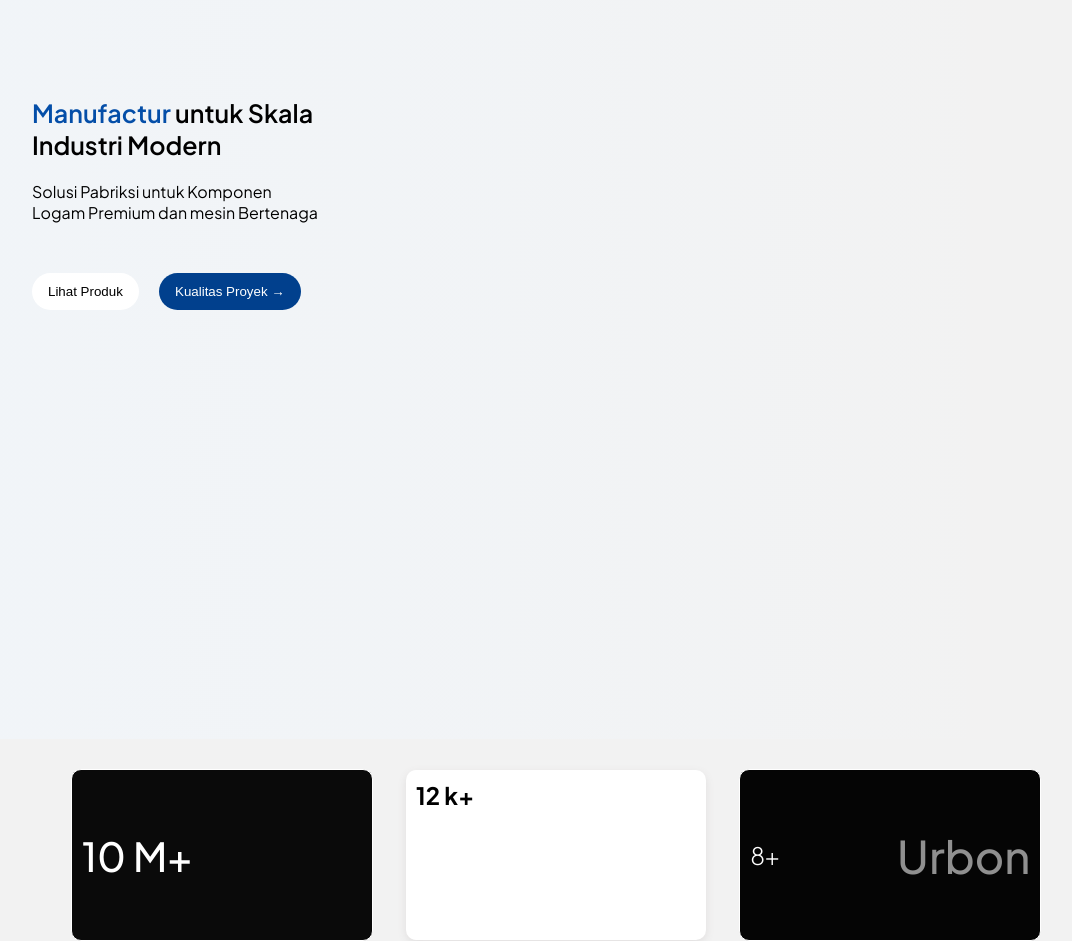
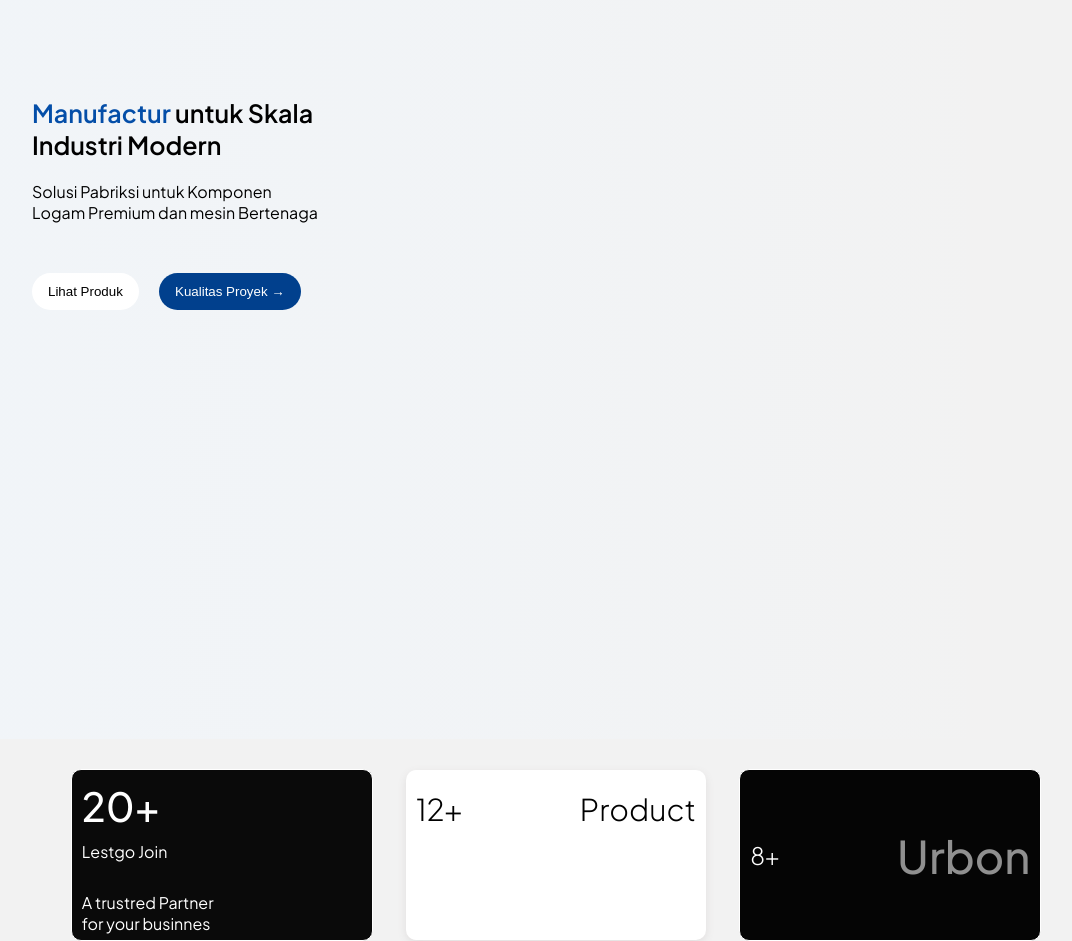
Before and after one commit to hafis-dev223/100-project-challenge, a plain HTML site: page Level-1/project-01-manucfuturing/index.html in a window 1280 px wide. Shown: the part 103-1044 px from the top of the page, without its empty margins (96-1168 px from the left). Drawn offline with Linux system fonts and the light colour scheme.

Commit message:
feat : update html;

```diff
--- a/Level-1/project-01-manucfuturing/index.html
+++ b/Level-1/project-01-manucfuturing/index.html
@@ -15,6 +15,7 @@
   <body>
     <header>
       <div class="Container1">
+
         <div class="Halaman-Judul">
           <img src="/Level-1/project-01-manucfuturing/image/logo.png" height="60" />
           <h1>Manufaktur</h1>
@@ -55,20 +56,33 @@
           </p>
         </div>
       </div>
+
       <div class="button-hero">
         <button id="Btn-primary">Lihat Produk</button>
         <button id="Btn-konsonan">Kualitas Proyek &rarr;</button>
       </div>
+
     </section>
 
     <section class="feauters">
       <div class="Kumpulan-grid">
+
         <div class="kotak Kotak-1">
-          <h1>10 M+</h1>
+          <h1>20+</h1>
+          <span style="margin-bottom: 20px"><p>Lestgo Join</p></span>
+          <p>
+            A trustred Partner <br />
+            for your businnes
+          </p>
         </div>
+
         <div class="kotak Kotak-2">
-          <h1>12 k+</h1>
+          <div class="kotak-judul">
+            <h1>12+</h1>
+            <h2>Product</h2>
+          </div>
         </div>
+
         <div class="kotak Kotak-3">
           <h1>8+</h1>
           <h2>Urbon</h2>
```
